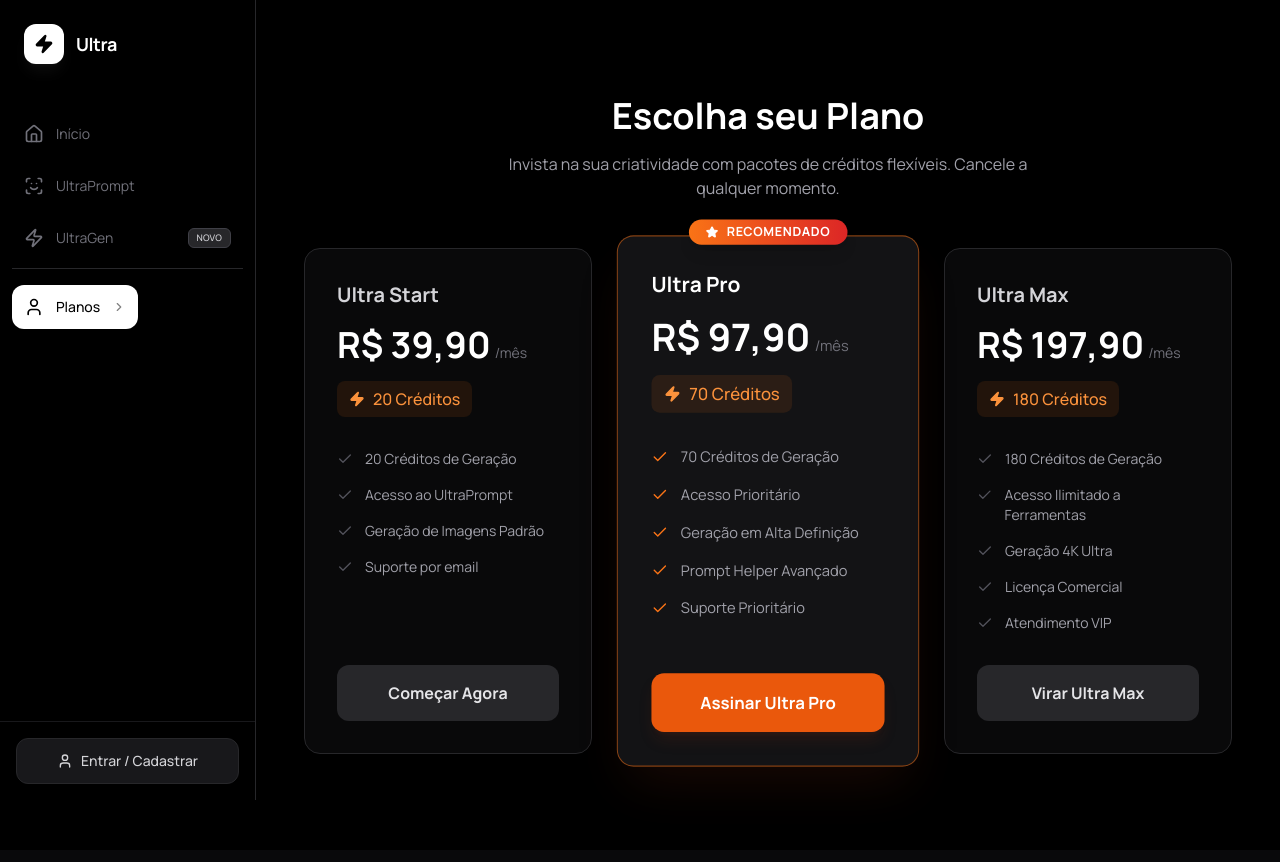
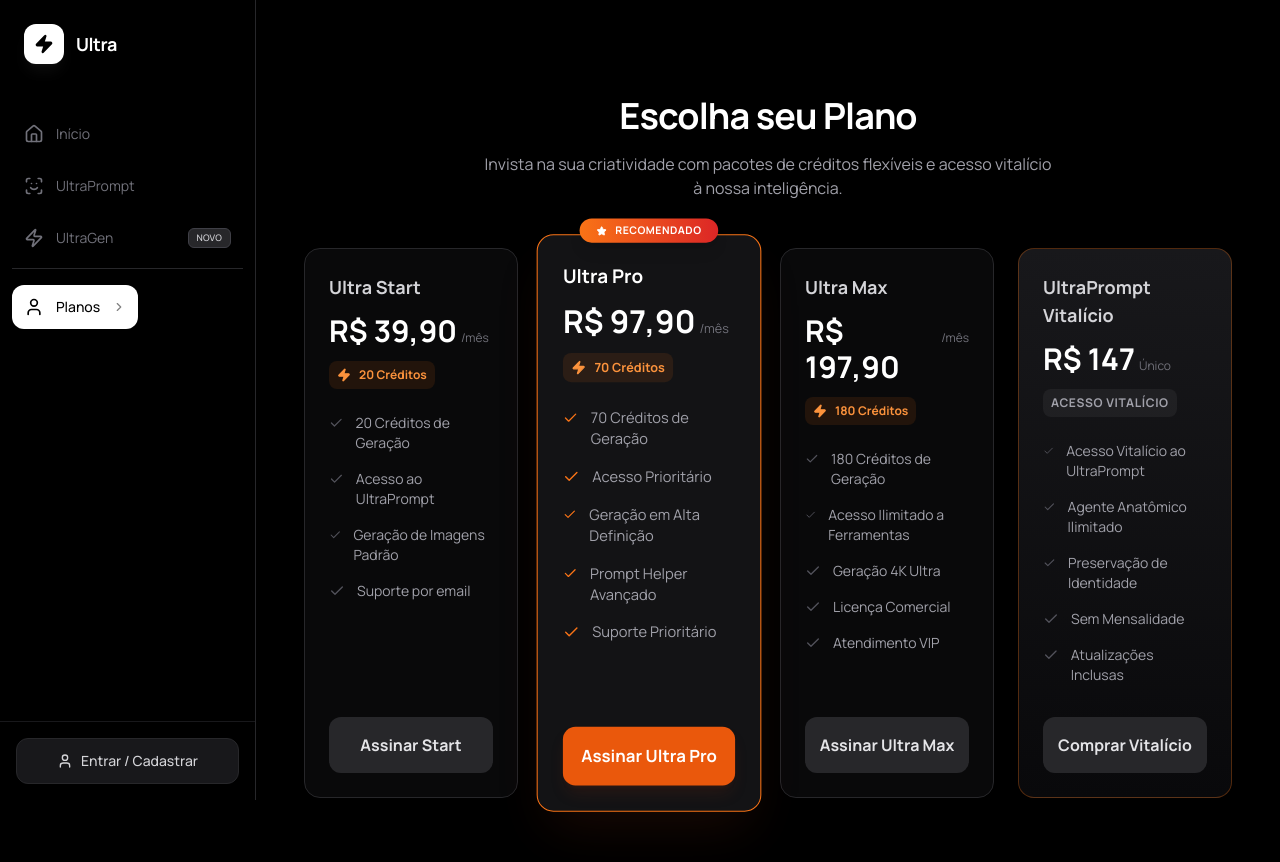
Before and after one commit to BrianSantos95/ultraprompt, a React (Vite) app: page / in a window 1280 px wide. Both pictures are taken after a click on the button "Planos". Shown: the top 862 px of the page. Built offline with nearby package versions, Linux system fonts and the light colour scheme; no server answers.

Commit message:
Feat: Complete Kiwify Checkout integration for UltraPrompt (Lifetime) and UltraGen (Subscription)

```diff
--- a/components/Pricing.tsx
+++ b/components/Pricing.tsx
@@ -14,8 +14,8 @@ const PLANS = [
             'Suporte por email'
         ],
         highlight: false,
-        buttonText: 'Começar Agora',
-        checkoutUrl: '#' // Placeholder
+        buttonText: 'Assinar Start',
+        checkoutUrl: 'https://pay.kiwify.com.br/s66xees'
     },
     {
         name: 'Ultra Pro',
@@ -28,9 +28,9 @@ const PLANS = [
             'Prompt Helper Avançado',
             'Suporte Prioritário'
         ],
-        highlight: true, // Anchor Plan
+        highlight: true,
         buttonText: 'Assinar Ultra Pro',
-        checkoutUrl: '#' // Placeholder
+        checkoutUrl: 'https://pay.kiwify.com.br/CBJPnPX'
     },
     {
         name: 'Ultra Max',
@@ -44,8 +44,24 @@ const PLANS = [
             'Atendimento VIP'
         ],
         highlight: false,
-        buttonText: 'Virar Ultra Max',
-        checkoutUrl: '#' // Placeholder
+        buttonText: 'Assinar Ultra Max',
+        checkoutUrl: 'https://pay.kiwify.com.br/FV4KsAb'
+    },
+    {
+        name: 'UltraPrompt Vitalício',
+        price: 'R$ 147',
+        credits: 0,
+        features: [
+            'Acesso Vitalício ao UltraPrompt',
+            'Agente Anatômico Ilimitado',
+            'Preservação de Identidade',
+            'Sem Mensalidade',
+            'Atualizações Inclusas'
+        ],
+        highlight: false,
+        buttonText: 'Comprar Vitalício',
+        checkoutUrl: 'https://pay.kiwify.com.br/3IrPND2',
+        isLifetime: true
     }
 ];
 
@@ -54,50 +70,61 @@ export const Pricing: React.FC = () => {
 
     const handleSubscribe = (url: string) => {
         if (!user) {
-            // Redirect to login if not logged in
             window.location.hash = '#login';
             return;
         }
-        window.open(url, '_blank');
+
+        // Append email to Kiwify checkout to pre-fill and track
+        const checkoutUrl = `${url}?email=${encodeURIComponent(user.email || '')}`;
+        window.open(checkoutUrl, '_blank');
     };
 
     return (
         <div className="w-full max-w-7xl mx-auto py-16 px-4 animate-in fade-in duration-700">
             <div className="text-center space-y-4 mb-12">
-                <h1 className="text-4xl font-bold text-white">Escolha seu Plano</h1>
-                <p className="text-zinc-400 max-w-xl mx-auto">
-                    Invista na sua criatividade com pacotes de créditos flexíveis.
-                    Cancele a qualquer momento.
+                <h1 className="text-4xl font-bold text-white tracking-tight">Escolha seu Plano</h1>
+                <p className="text-zinc-400 max-w-xl mx-auto text-sm lg:text-base">
+                    Invista na sua criatividade com pacotes de créditos flexíveis e acesso vitalício à nossa inteligência.
                 </p>
             </div>
 
-            <div className="grid grid-cols-1 md:grid-cols-3 gap-8">
+            <div className="grid grid-cols-1 md:grid-cols-2 xl:grid-cols-4 gap-6">
                 {PLANS.map((plan) => (
                     <div
                         key={plan.name}
-                        className={`relative rounded-2xl p-8 border flex flex-col ${plan.highlight
-                            ? 'bg-zinc-900/80 border-orange-500/50 shadow-2xl shadow-orange-900/20 scale-105 z-10'
-                            : 'bg-zinc-900/40 border-zinc-800 hover:border-zinc-700'
+                        className={`relative rounded-2xl p-6 border flex flex-col ${plan.highlight
+                            ? 'bg-zinc-900/80 border-orange-500 shadow-2xl shadow-orange-900/20 scale-105 z-10'
+                            : plan.isLifetime
+                                ? 'bg-gradient-to-b from-zinc-900 to-zinc-950 border-orange-500/30'
+                                : 'bg-zinc-900/40 border-zinc-800 hover:border-zinc-700'
                             } transition-all duration-300`}
                     >
                         {plan.highlight && (
-                            <div className="absolute -top-4 left-1/2 -translate-x-1/2 bg-gradient-to-r from-orange-500 to-red-600 text-white px-4 py-1 rounded-full text-xs font-bold uppercase tracking-wider flex items-center gap-2 shadow-lg">
-                                <Star size={12} fill="currentColor" /> Recomendado
+                            <div className="absolute -top-4 left-1/2 -translate-x-1/2 bg-gradient-to-r from-orange-500 to-red-600 text-white px-4 py-1 rounded-full text-[10px] font-bold uppercase tracking-wider flex items-center gap-2 shadow-lg">
+                                <Star size={10} fill="currentColor" /> Recomendado
                             </div>
                         )}
 
-                        <div className="space-y-4 mb-8">
-                            <h3 className={`text-xl font-bold ${plan.highlight ? 'text-white' : 'text-zinc-300'}`}>
+                        <div className="space-y-3 mb-6">
+                            <h3 className={`text-lg font-bold ${plan.highlight ? 'text-white' : 'text-zinc-300'}`}>
                                 {plan.name}
                             </h3>
                             <div className="flex items-baseline gap-1">
-                                <span className="text-4xl font-bold text-white">{plan.price}</span>
-                                <span className="text-zinc-500 text-sm">/mês</span>
+                                <span className="text-3xl font-bold text-white">{plan.price}</span>
+                                {!plan.isLifetime && <span className="text-zinc-500 text-xs">/mês</span>}
+                                {plan.isLifetime && <span className="text-zinc-500 text-xs">Único</span>}
                             </div>
-                            <div className="flex items-center gap-2 text-orange-400 font-medium bg-orange-500/10 px-3 py-1.5 rounded-lg w-fit">
-                                <Zap size={16} fill="currentColor" />
-                                {plan.credits} Créditos
-                            </div>
+
+                            {plan.credits > 0 ? (
+                                <div className="flex items-center gap-2 text-orange-400 text-xs font-bold bg-orange-500/10 px-2 py-1.5 rounded-lg w-fit">
+                                    <Zap size={14} fill="currentColor" />
+                                    {plan.credits} Créditos
+                                </div>
+                            ) : (
+                                <div className="flex items-center gap-2 text-zinc-400 text-xs font-bold bg-white/5 px-2 py-1.5 rounded-lg w-fit uppercase tracking-wider">
+                                    Acesso Vitalício
+                                </div>
+                            )}
                         </div>
 
                         <ul className="space-y-4 mb-8 flex-1">
--- a/components/UltraPromptView.tsx
+++ b/components/UltraPromptView.tsx
@@ -12,10 +12,12 @@ import { supabase } from '../lib/supabaseClient';
 import Login from './auth/Login';
 export const UltraPromptView: React.FC = () => {
     // --- State ---
-    const { user } = useAuth();
+    const { user, hasLifetimePrompt, plan } = useAuth();
     const [imageFile, setImageFile] = useState<File | null>(null);
     const [previewUrl, setPreviewUrl] = useState<string | null>(null);
     const [isAnalyzing, setIsAnalyzing] = useState(false);
+
+    const isAuthorized = hasLifetimePrompt || (plan && plan !== 'free');
 
     // Default Settings (High Realism Hardcoded internally, but toggles available regarding focus)
     const [settings, setSettings] = useState<PromptSettings>({
@@ -56,6 +58,11 @@ export const UltraPromptView: React.FC = () => {
     const handleGenerate = async () => {
         if (!imageFile) return;
 
+        if (!isAuthorized) {
+            setError("Você precisa do acesso Vitalício ou de uma Assinatura ativa para usar esta ferramenta.");
+            return;
+        }
+
         setIsAnalyzing(true);
         setError(null);
 
@@ -92,6 +99,45 @@ export const UltraPromptView: React.FC = () => {
         return (
             <div className="flex items-center justify-center h-[calc(100vh-8rem)] w-full animate-in fade-in duration-500">
                 <Login />
+            </div>
+        );
+    }
+
+    if (!isAuthorized) {
+        return (
+            <div className="flex flex-col items-center justify-center h-[calc(100vh-8rem)] w-full max-w-2xl mx-auto text-center space-y-8 animate-in zoom-in-95 duration-500">
+                <div className="w-20 h-20 rounded-2xl bg-gradient-to-br from-orange-500 to-red-600 flex items-center justify-center shadow-2xl shadow-orange-900/40">
+                    <ScanFace size={40} className="text-white" />
+                </div>
+
+                <div className="space-y-4">
+                    <h2 className="text-3xl font-bold text-white tracking-tight">Acesso ao UltraPrompt</h2>
+                    <p className="text-zinc-400 leading-relaxed">
+                        O Agente Anatômico é uma ferramenta exclusiva para membros Vitalícios ou assinantes dos planos Ultra.
+                        Gere prompts com precisão absoluta e preservação de identidade.
+                    </p>
+                </div>
+
+                <div className="flex flex-col sm:flex-row gap-4 w-full px-4">
+                    <button
+                        onClick={() => window.location.hash = '#pricing'}
+                        className="flex-1 py-4 bg-white text-black font-bold rounded-xl hover:bg-zinc-200 transition-all flex items-center justify-center gap-2"
+                    >
+                        <Zap size={18} fill="currentColor" />
+                        Ver Planos & Vitalício
+                    </button>
+                </div>
+
+                <div className="pt-8 grid grid-cols-2 gap-4 text-left">
+                    <div className="p-4 rounded-xl bg-zinc-900/50 border border-zinc-800">
+                        <p className="text-xs font-bold text-orange-500 uppercase mb-1">Vitalício</p>
+                        <p className="text-[10px] text-zinc-500">Pague uma vez, use para sempre.</p>
+                    </div>
+                    <div className="p-4 rounded-xl bg-zinc-900/50 border border-zinc-800">
+                        <p className="text-xs font-bold text-orange-500 uppercase mb-1">Combo</p>
+                        <p className="text-[10px] text-zinc-500">Incluso em todas as assinaturas UltraGen.</p>
+                    </div>
+                </div>
             </div>
         );
     }
--- a/contexts/AuthContext.tsx
+++ b/contexts/AuthContext.tsx
@@ -7,6 +7,7 @@ interface AuthContextType {
     loading: boolean;
     credits: number;
     plan: string;
+    hasLifetimePrompt: boolean;
     refreshCredits: () => Promise<void>;
 }
 
@@ -15,6 +16,7 @@ const AuthContext = createContext<AuthContextType>({
     loading: true,
     credits: 0,
     plan: 'free',
+    hasLifetimePrompt: false,
     refreshCredits: async () => { },
 });
 
@@ -23,19 +25,21 @@ export const AuthProvider: React.FC<{ children: React.ReactNode }> = ({ children
     const [loading, setLoading] = useState(true);
     const [credits, setCredits] = useState(0);
     const [plan, setPlan] = useState('free');
+    const [hasLifetimePrompt, setHasLifetimePrompt] = useState(false);
 
     const refreshCredits = async () => {
         if (!user) return;
 
         const { data, error } = await supabase
             .from('profiles')
-            .select('credits, subscription_tier')
+            .select('credits, subscription_tier, has_lifetime_prompt')
             .eq('id', user.id)
             .single();
 
         if (data && !error) {
             setCredits(data.credits);
             setPlan(data.subscription_tier || 'free');
+            setHasLifetimePrompt(!!data.has_lifetime_prompt);
         }
     };
 
@@ -65,7 +69,7 @@ export const AuthProvider: React.FC<{ children: React.ReactNode }> = ({ children
     }, []);
 
     return (
-        <AuthContext.Provider value={{ user, loading, credits, plan, refreshCredits }}>
+        <AuthContext.Provider value={{ user, loading, credits, plan, hasLifetimePrompt, refreshCredits }}>
             {children}
         </AuthContext.Provider>
     );
```
Also changed, not shown: 1 other file (tests, documents, lock files or other folders).
